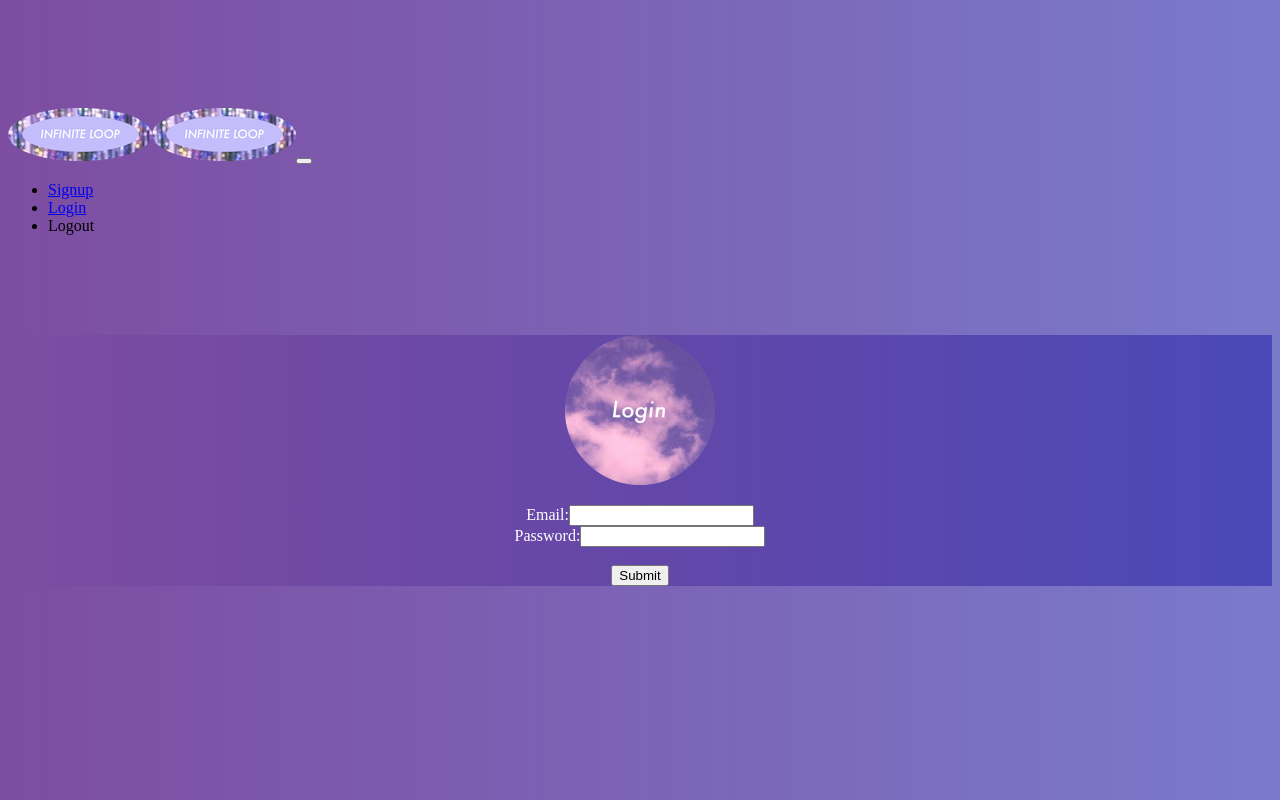
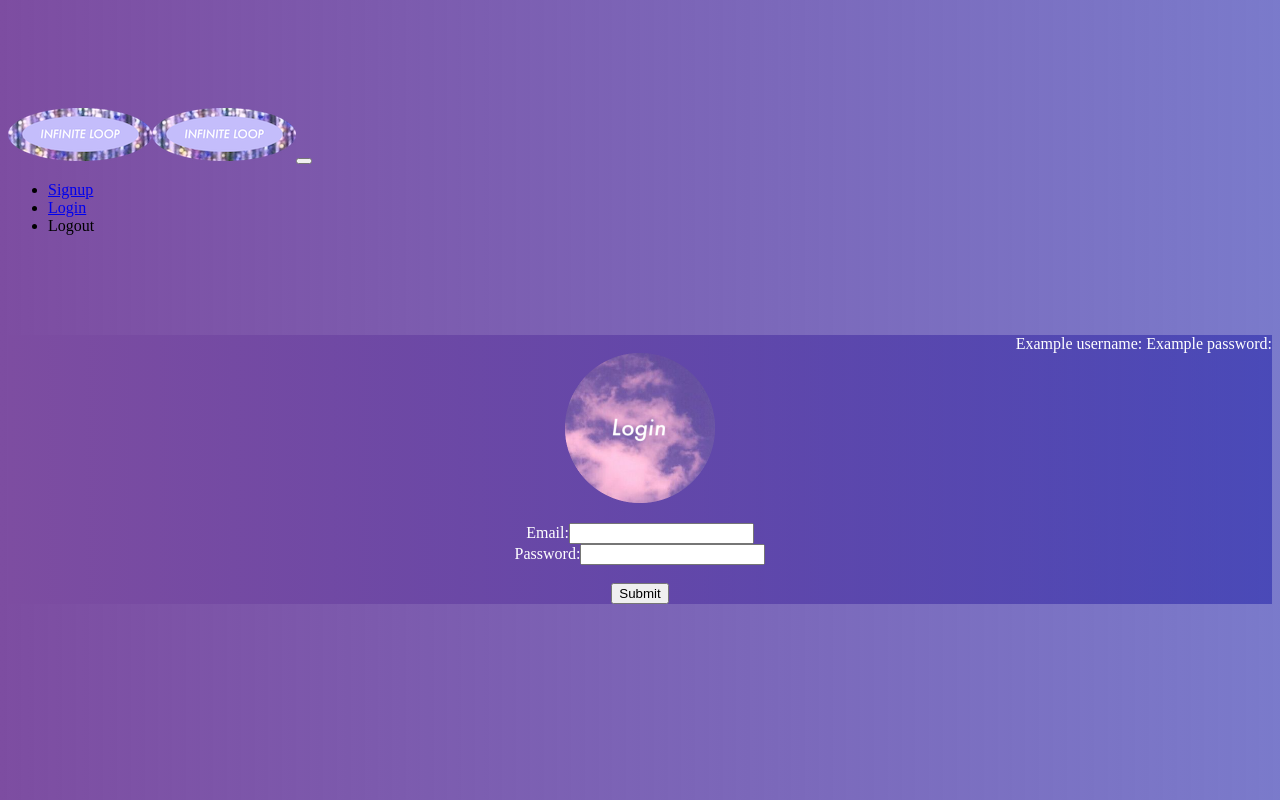
Before and after one commit to kellykaufman/Infinite-Loop-frontend, a Vue app: page / in a window 1280 px wide. Built offline with nearby package versions, Linux system fonts and the light colour scheme; the HTML template or start-up script is replaced by a standard one.

Commit message:
Adds dummy account

```diff
--- a/src/views/Login.vue
+++ b/src/views/Login.vue
@@ -1,5 +1,9 @@
 <template>
   <div class="container-login">
+    <div class="dummy-account">
+      <label> Example username: </label>
+      <label> Example password: </label>
+    </div>
     <form v-on:submit.prevent="submit()">
       <div class="center-pretty">
         <img class="image" src="../assets/Loginphoto.png" alt="image" />
@@ -59,6 +63,10 @@ export default {
 </script>
 
 <style>
+.dummy-account {
+  text-align: right;
+}
+
 .login-text {
   text-align: center;
 }
```
